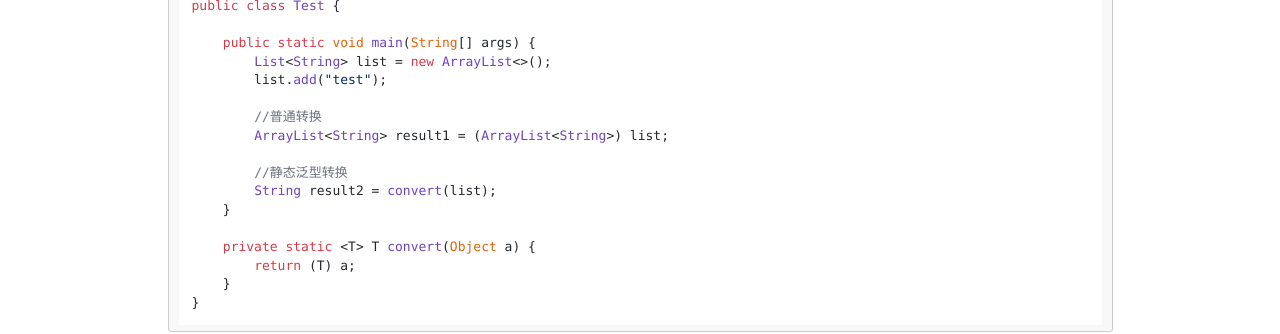
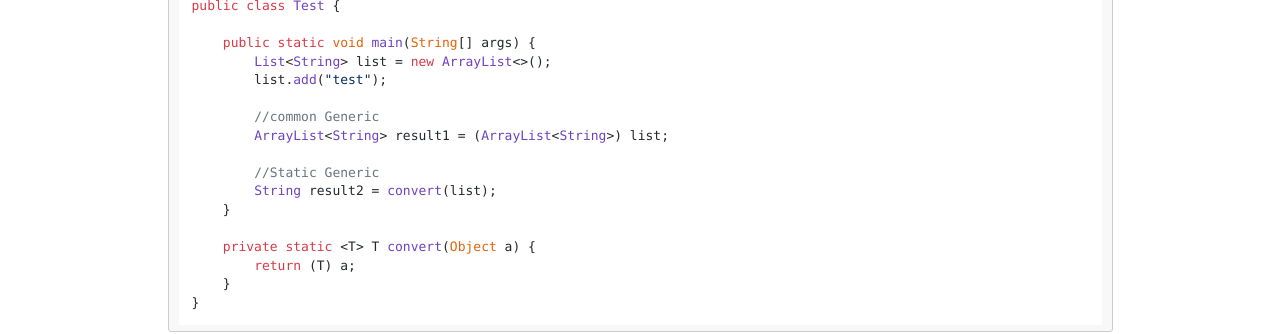
Before and after one commit to rxyknight/RoyRenBlog, a Jekyll site: the page built from _posts/2016-09-12-java-generic.md, in a window 1280 px wide and 900 px high, scrolled down 3353 px. Shown: the part 151-485 px from the top of the window. Built offline with Jekyll 4.4.1, drawn with Linux system fonts in a browser that asks for light colours; nearby versions of some CDN libraries; comment, search, counter and statistics services are not loaded.

Commit message:
add java-generic post

```diff
--- a/_posts/2016-09-12-java-generic.md
+++ b/_posts/2016-09-12-java-generic.md
@@ -92,10 +92,10 @@ Advantages are obvious, the using generics method is concise and clear and stati
 	        List<String> list = new ArrayList<>();
 	        list.add("test");
 
-	        //普通转换
+	        //common Generic
 	        ArrayList<String> result1 = (ArrayList<String>) list;
 
-	        //静态泛型转换
+	        //Static Generic
 	        String result2 = convert(list);
 	    }
 
```
